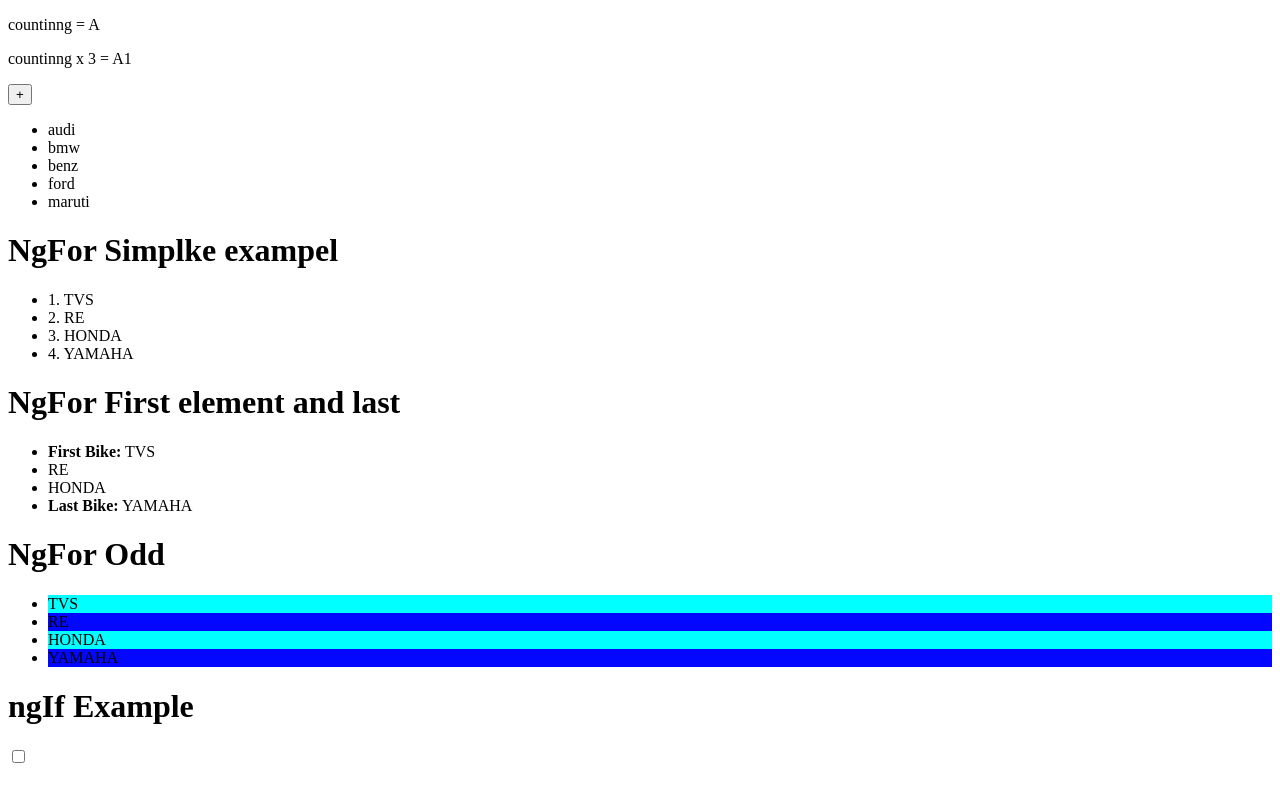
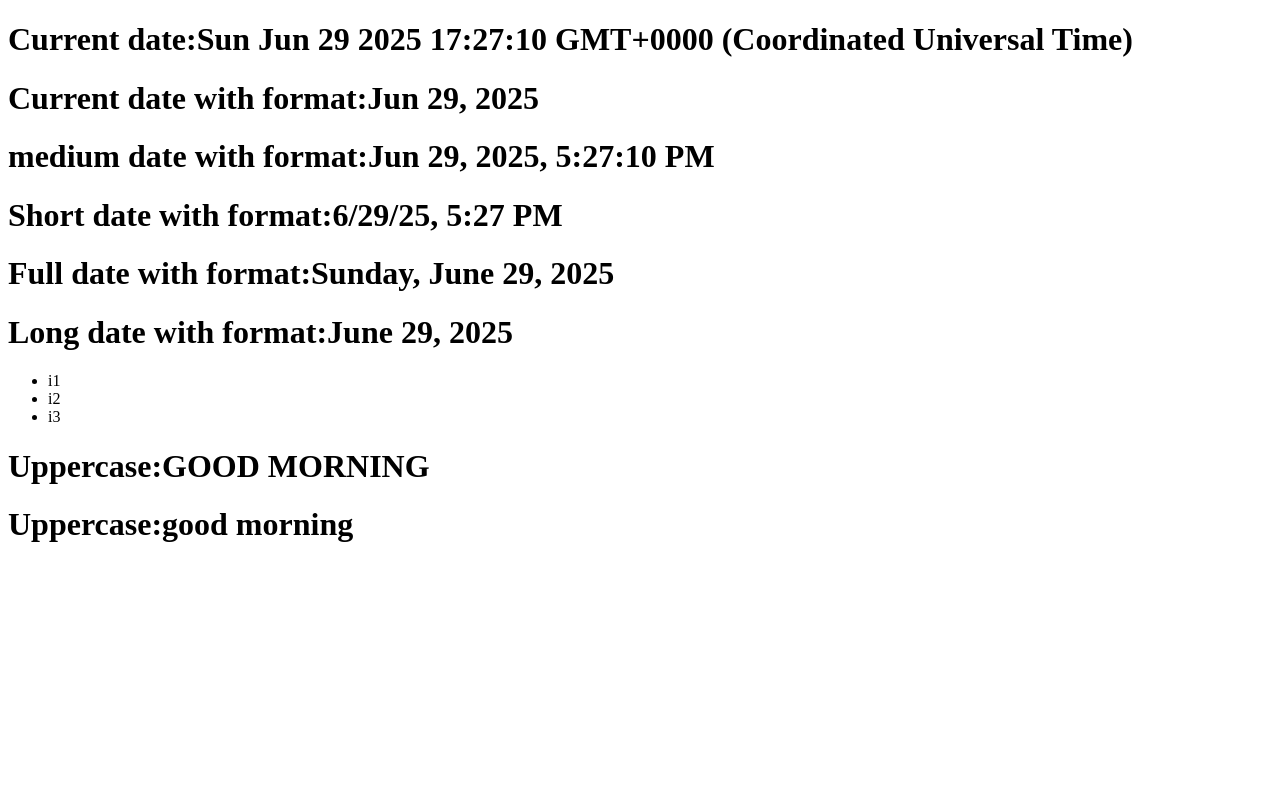
Before and after one commit to Narendranp-30/Learning_Angular, an Angular app: page / in a window 1280 px wide. Shown: the top 793 px of the page. Built offline with nearby package versions, Linux system fonts and the light colour scheme.

Commit message:
Learning Pipes

```diff
--- a/src/app/app.component.html
+++ b/src/app/app.component.html
@@ -16,5 +16,5 @@
 <button (click)="counter()">Click</button> -->
 
 
-<app-signals></app-signals>
- <!-- <app-pipes></app-pipes> -->
+<!-- <app-signals></app-signals> -->
+ <app-pipes></app-pipes>
--- a/src/app/pipes/pipes.component.html
+++ b/src/app/pipes/pipes.component.html
@@ -1 +1,19 @@
-<p>pipes works!</p>
+
+<!-- Pipes date -->
+<h1 >Current date:{{date}} </h1>
+<h1 >Current date with format:{{date|date}} </h1>
+<h1 >medium date with format:{{date|date:'medium'}} </h1>
+<h1 >Short date with format:{{date|date:'short'}} </h1>
+<h1 >Full date with format:{{date|date:'fullDate'}} </h1>
+<h1 >Long date with format:{{date|date:'longDate'}} </h1>
+
+
+<!--
+pipe slice -->
+ <ul>
+    <li *ngFor="let items of item|slice:0:3">{{items}}</li>
+    </ul>
+
+<!-- pipe upper,lowercases -->
+    <h1>Uppercase:{{demo|uppercase}}</h1>
+    <h1>Uppercase:{{demo|lowercase}}</h1>
--- a/src/app/pipes/pipes.component.ts
+++ b/src/app/pipes/pipes.component.ts
@@ -1,12 +1,17 @@
+import { CommonModule } from '@angular/common';
 import { Component } from '@angular/core';
 
 @Component({
   selector: 'app-pipes',
   standalone: true,
-  imports: [],
+  imports: [CommonModule],
   templateUrl: './pipes.component.html',
   styleUrl: './pipes.component.css'
 })
 export class PipesComponent {
 
+  title='pipes';
+  date=new Date();
+  item = ['i1','i2','i3','i4','i5']
+  demo="Good Morning";
 }
```
